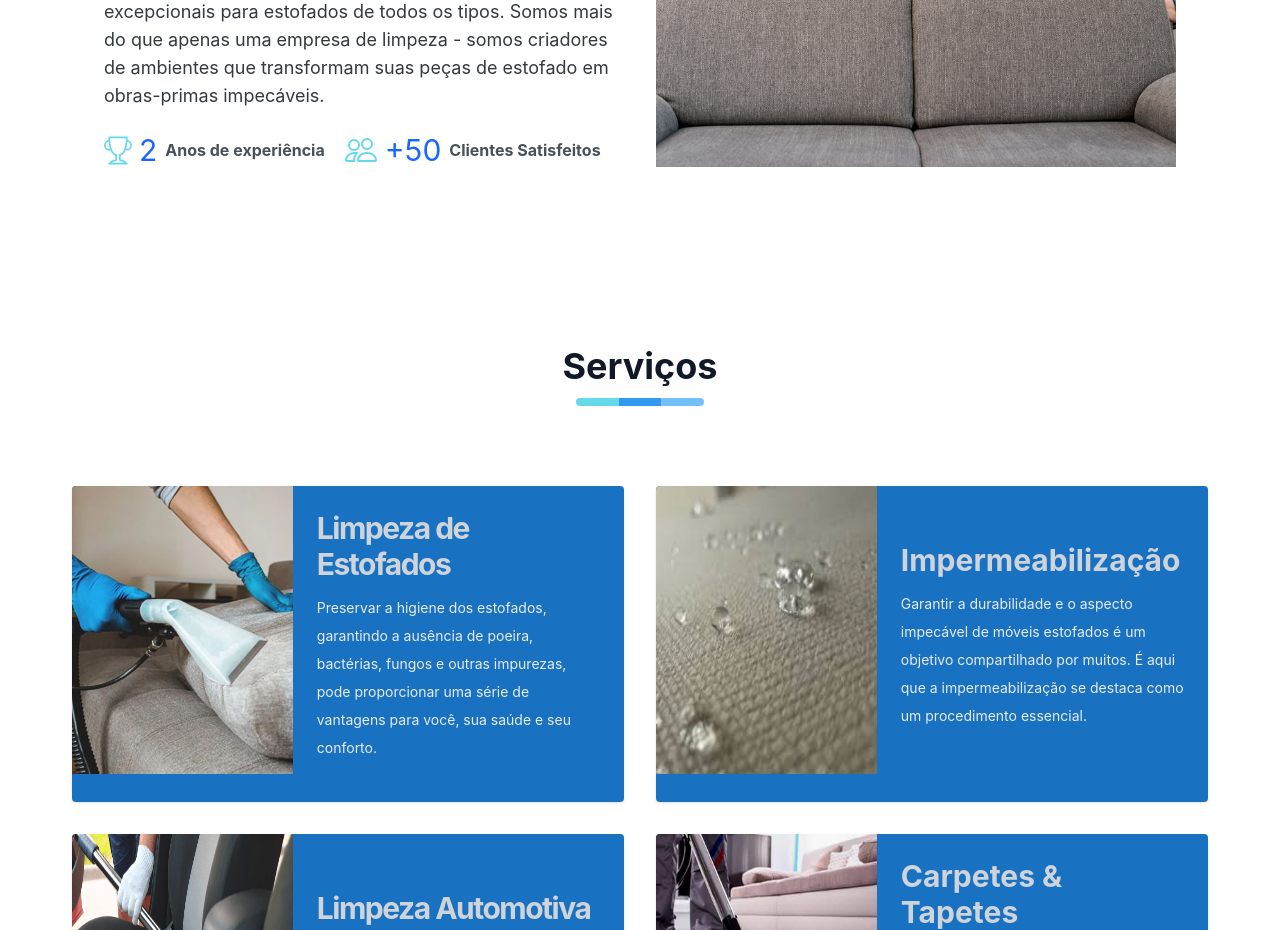
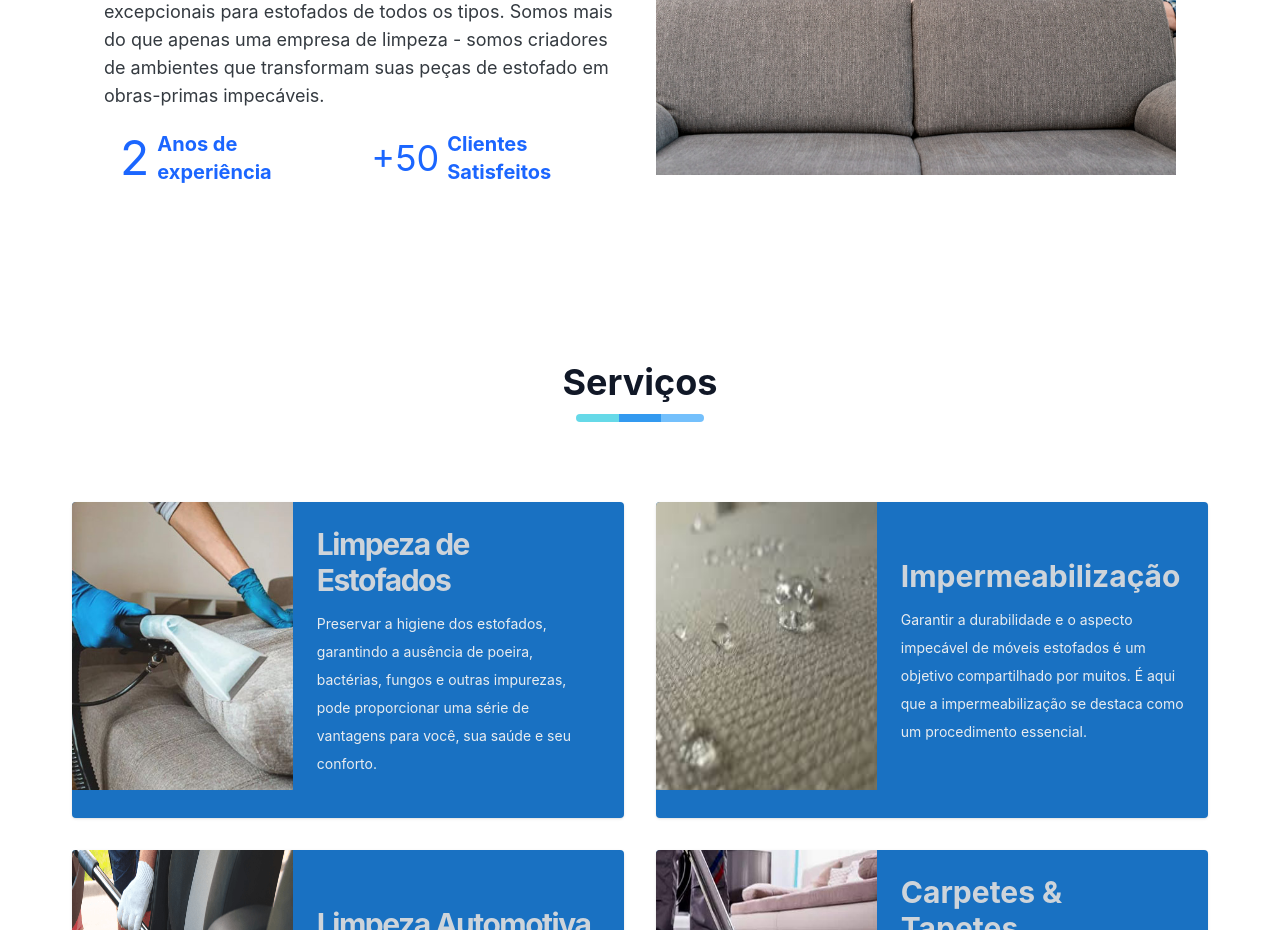
Before and after one commit to ChristieCardoso/landing-page-estofados1010-next, a Next.js app: page / in a window 1280 px wide. Shown: the part 1280-2210 px from the top of the page. Built offline with nearby package versions, Linux system fonts and the light colour scheme.

Commit message:
melhorando about

```diff
--- a/pages/components/About.js
+++ b/pages/components/About.js
@@ -27,24 +27,15 @@ export default function AboutUs() {
             <p className="mb-5 text-lg leading-7 text-gray-700 ">
               Nossa paixão por elevar o conforto e a beleza dos espaços nos impulsiona a oferecer serviços de limpeza e cuidados excepcionais para estofados de todos os tipos. Somos mais do que apenas uma empresa de limpeza - somos criadores de ambientes que transformam suas peças de estofado em obras-primas impecáveis.
             </p>
-            <ul className="columns-2 flex gap-5">
-              <li className="flex items-center mb-4 text-base text-gray-600">
-                <span className=" text-blue-200">
-                  <svg xmlns="http://www.w3.org/2000/svg" width="35" height="35" fill="currentColor" className="bi bi-trophy" viewBox="0 0 20 16">
-                    <path d="M2.5.5A.5.5 0 0 1 3 0h10a.5.5 0 0 1 .5.5c0 .538-.012 1.05-.034 1.536a3 3 0 1 1-1.133 5.89c-.79 1.865-1.878 2.777-2.833 3.011v2.173l1.425.356c.194.048.377.135.537.255L13.3 15.1a.5.5 0 0 1-.3.9H3a.5.5 0 0 1-.3-.9l1.838-1.379c.16-.12.343-.207.537-.255L6.5 13.11v-2.173c-.955-.234-2.043-1.146-2.833-3.012a3 3 0 1 1-1.132-5.89A33.076 33.076 0 0 1 2.5.5zm.099 2.54a2 2 0 0 0 .72 3.935c-.333-1.05-.588-2.346-.72-3.935zm10.083 3.935a2 2 0 0 0 .72-3.935c-.133 1.59-.388 2.885-.72 3.935zM3.504 1c.007.517.026 1.006.056 1.469.13 2.028.457 3.546.87 4.667C5.294 9.48 6.484 10 7 10a.5.5 0 0 1 .5.5v2.61a1 1 0 0 1-.757.97l-1.426.356a.5.5 0 0 0-.179.085L4.5 15h7l-.638-.479a.501.501 0 0 0-.18-.085l-1.425-.356a1 1 0 0 1-.757-.97V10.5A.5.5 0 0 1 9 10c.516 0 1.706-.52 2.57-2.864.413-1.12.74-2.64.87-4.667.03-.463.049-.952.056-1.469H3.504z" />
-                  </svg>
-                </span>
-                <span className="text-3xl text-blue-800 mr-2">2</span>
-                <span className="font-bold">Anos de experiência</span>
+            <ul className="columns-2 flex gap-2 justify-center">
+              <li className="flex items-center mb-4 text-base text-blue-800 px-4">
+                <span className="text-5xl text-blue-800 mr-2">2</span>
+                <span className="font-bold text-xl">Anos de experiência</span>
               </li>
-              <li className="flex items-center mb-4 text-base text-gray-600">
-                <span className="text-blue-200">
-                  <svg xmlns="http://www.w3.org/2000/svg" width="40" height="40" fill="currentColor" className="bi bi-people" viewBox="0 0 20 16">
-                    <path d="M15 14s1 0 1-1-1-4-5-4-5 3-5 4 1 1 1 1h8Zm-7.978-1A.261.261 0 0 1 7 12.996c.001-.264.167-1.03.76-1.72C8.312 10.629 9.282 10 11 10c1.717 0 2.687.63 3.24 1.276.593.69.758 1.457.76 1.72l-.008.002a.274.274 0 0 1-.014.002H7.022ZM11 7a2 2 0 1 0 0-4 2 2 0 0 0 0 4Zm3-2a3 3 0 1 1-6 0 3 3 0 0 1 6 0ZM6.936 9.28a5.88 5.88 0 0 0-1.23-.247A7.35 7.35 0 0 0 5 9c-4 0-5 3-5 4 0 .667.333 1 1 1h4.216A2.238 2.238 0 0 1 5 13c0-1.01.377-2.042 1.09-2.904.243-.294.526-.569.846-.816ZM4.92 10A5.493 5.493 0 0 0 4 13H1c0-.26.164-1.03.76-1.724.545-.636 1.492-1.256 3.16-1.275ZM1.5 5.5a3 3 0 1 1 6 0 3 3 0 0 1-6 0Zm3-2a2 2 0 1 0 0 4 2 2 0 0 0 0-4Z" />
-                  </svg>
-                </span>
-                <span className="text-3xl text-blue-800 mr-2">+50</span>
-                <span className="font-bold">Clientes Satisfeitos</span>
+              <li className="flex items-center mb-4 text-base text-blue-800 px-4">
+
+                <span className="text-4xl text-blue-800 mr-2">+50</span>
+                <span className="font-bold text-xl">Clientes Satisfeitos</span>
               </li>
             </ul>
           </div>
```
